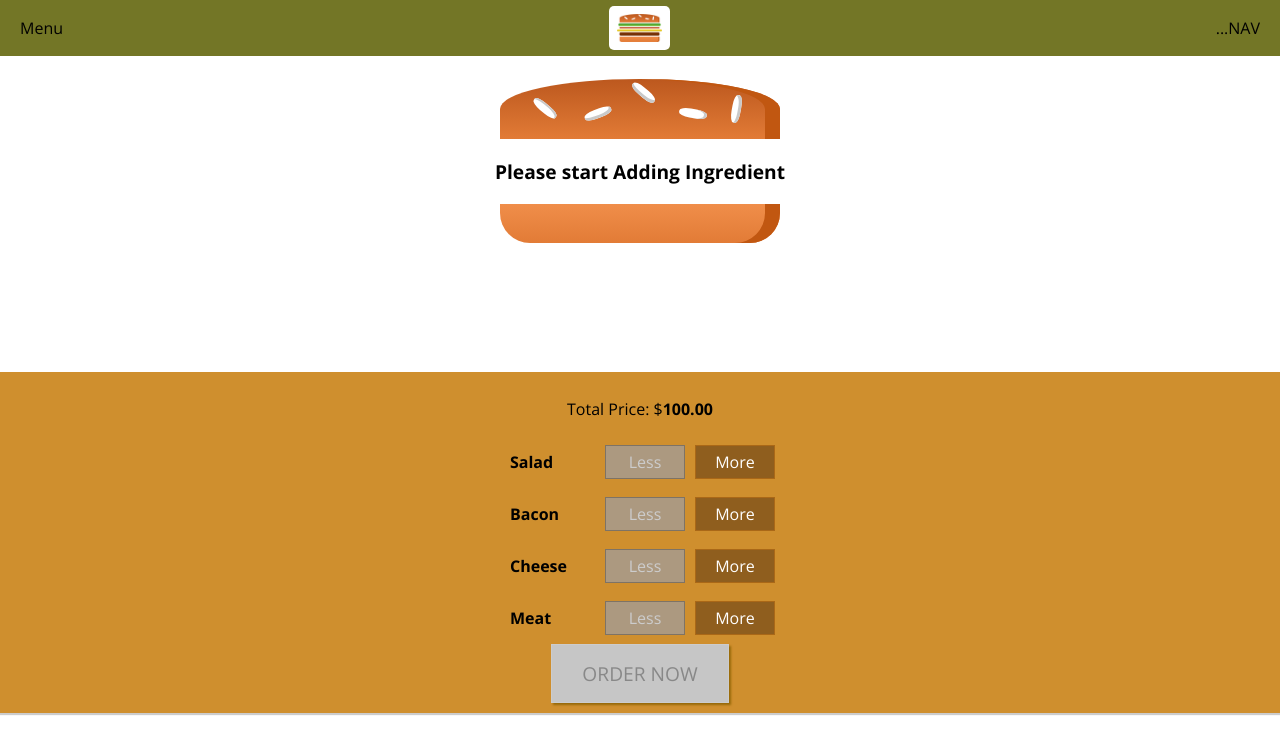
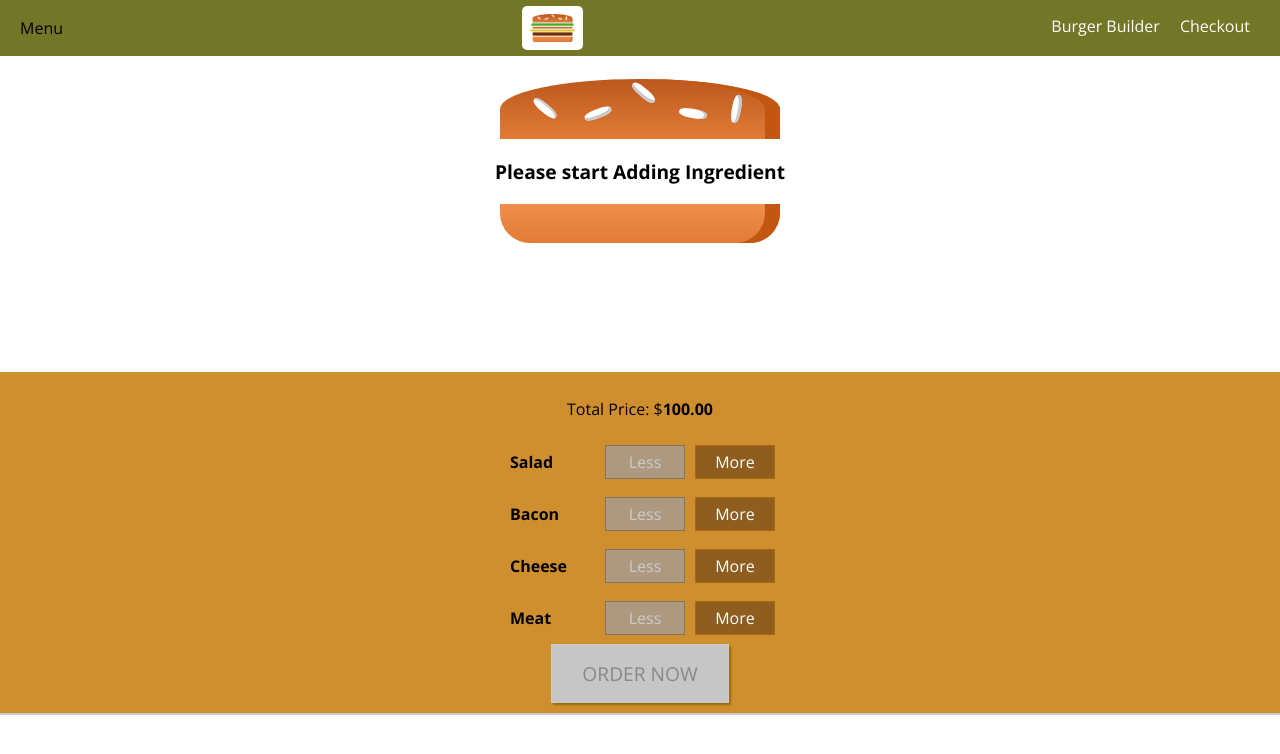
Before and after one commit to woobaik/react, a React app in the folder burger/: page / in a window 1280 px wide. Shown: the top 754 px of the page. Built offline with nearby package versions, Linux system fonts and the light colour scheme.

Commit message:
Add Navigation component

```diff
--- /dev/null
+++ b/burger/src/components/UI/Navigation/NavigationItems/NavigationItem/NavigationItem.js
@@ -0,0 +1,16 @@
+import React from 'react';
+
+
+import classes from './NavigationItem.module.css';
+
+const navigationItem = (props) => {
+  return (
+  <li className={classes.NavigationItem}>
+    <a
+      href={props.link}
+      className={props.active ? classes.active : null}>{props.children}</a>
+  </li>
+  )
+}
+
+export default navigationItem
--- /dev/null
+++ b/burger/src/components/UI/Navigation/NavigationItems/NavigationItem/NavigationItem.module.css
@@ -0,0 +1,25 @@
+.NavigationItem {
+  margin: 0;
+  box-sizing: border-box;
+  display: flex;
+  height: 100%;
+  align-items: center;
+}
+
+.NavigationItem a {
+  color: white;
+  text-decoration: none;
+  height: 100%;
+  padding: 16px 10px;
+  border-bottom: 4px solid transparent;
+  box-sizing: border-box;
+  display: block;
+}
+
+.NavigationItem a:hover,
+.NavigationItem a:active,
+.NavigationItem a.hover {
+  background-color: #8F5C2C;
+  border-bottom: 4px solid #40A4C8;
+  color: white;
+}
--- /dev/null
+++ b/burger/src/components/UI/Navigation/NavigationItems/NavigationItems.js
@@ -0,0 +1,15 @@
+import React from 'react';
+
+import NavigationItem from './NavigationItem/NavigationItem';
+import classes from './NavigationItems.module.css'
+
+const navigation = () => {
+  return(
+  <ul className={classes.NavigationItems}>
+    <NavigationItem link='/' active>Burger Builder </NavigationItem>
+    <NavigationItem link='/'>Checkout</NavigationItem>
+  </ul>
+  );
+};
+
+export default navigation;
--- /dev/null
+++ b/burger/src/components/UI/Navigation/NavigationItems/NavigationItems.module.css
@@ -0,0 +1,8 @@
+.NavigationItems {
+  margin: 0;
+  padding: 0;
+  list-style: none;
+  display: flex;
+  align-items: center;
+  height: 100%;
+}
--- a/burger/src/components/UI/Navigation/Toolbar/Toolbar.js
+++ b/burger/src/components/UI/Navigation/Toolbar/Toolbar.js
@@ -1,13 +1,14 @@
 import React from 'react';
 import classes from './Toolbar.module.css';
 import Logo from '../../../Logo/Logo';
+import NavigationItems from '../NavigationItems/NavigationItems';
 
 const toolbar = () => (
   <header className={classes.Toolbar}>
     <div>Menu</div>
     <Logo />
     <div>
-      ...NAV
+      <NavigationItems />
     </div>
   </header>
 )
```
